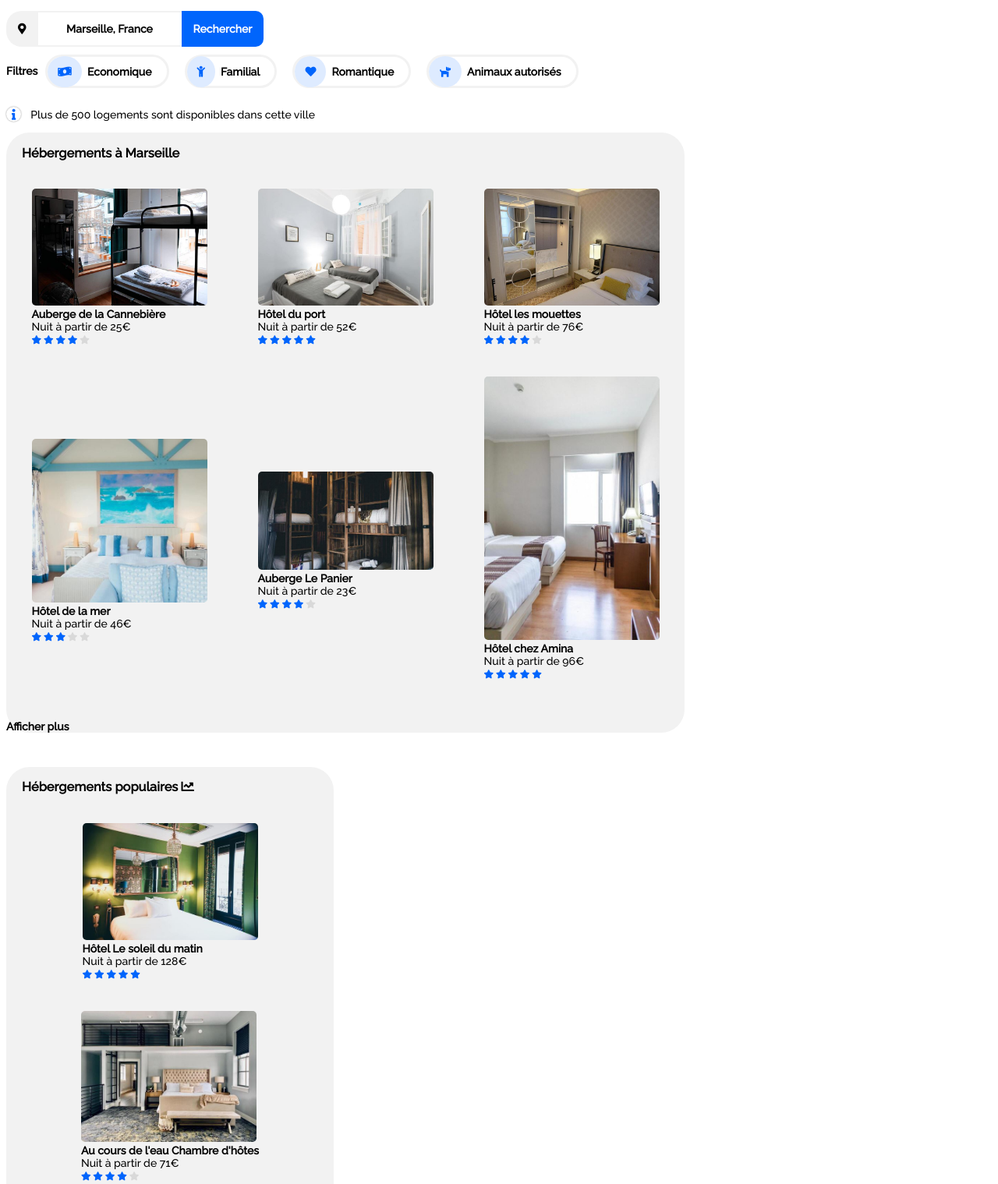
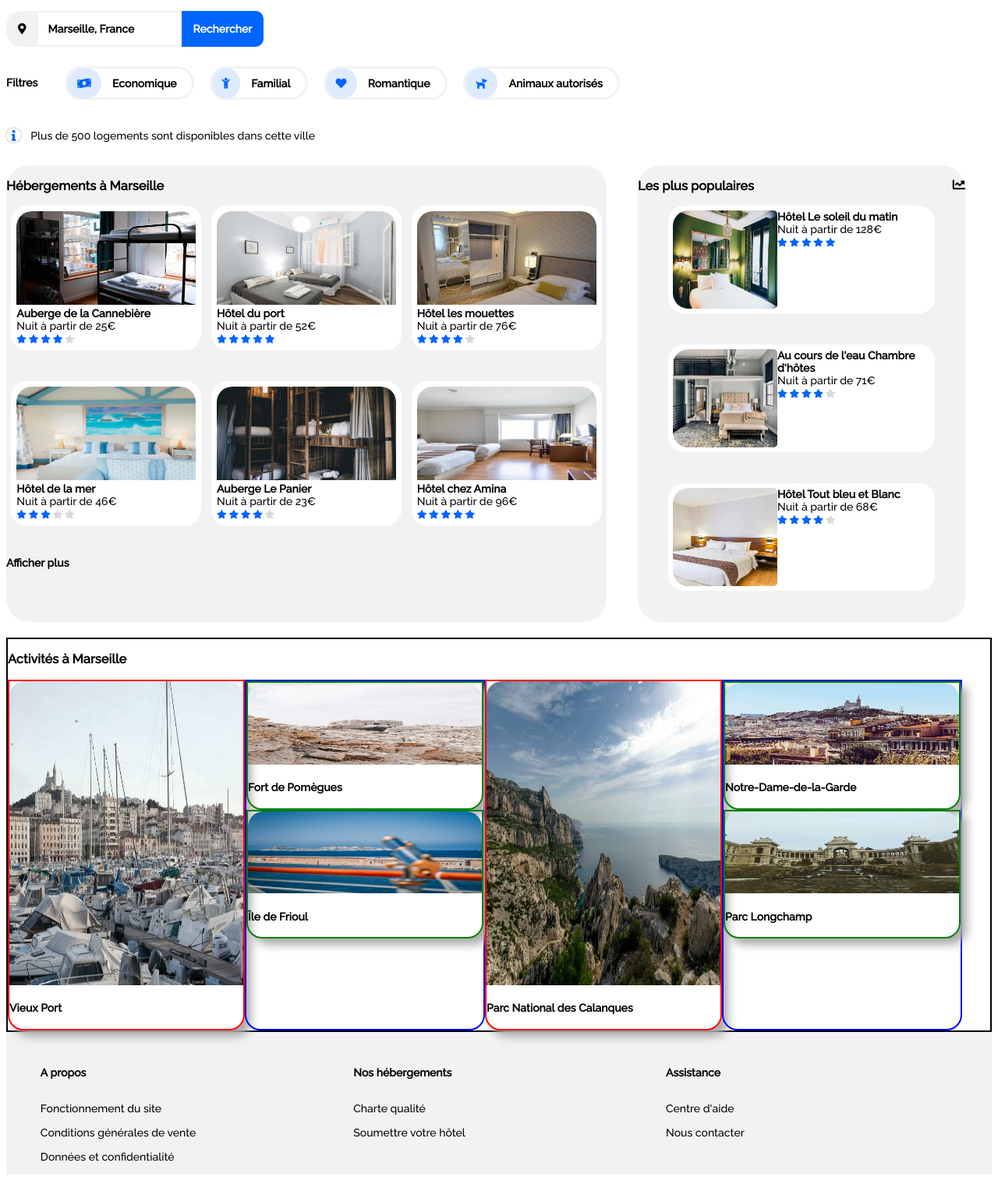
Before and after one commit to BriceDO/BriceDobrowolski_2_01032021, a plain HTML site: page index.html in a window 1280 px wide. Shown: the part 140-1659 px from the top of the page at 78% size. Drawn offline with Linux system fonts and the light colour scheme.

Commit message:
section "activités et images" à finir

```diff
--- a/index.html
+++ b/index.html
@@ -34,10 +34,10 @@
             <a id="boutton-inscrire" href="#">S'inscrire</a>
         </div>
     </header>
-    <aside>
+    <div id="Titre">
         <h3>Trouvez votre hébergement pour des vacances de rêves</h3>
-        <p>En plein centre ville ou en pleine nature</p>
-    </aside>
+        <p></p>En plein centre ville ou en pleine nature</p>
+    </div>
     <br>
     <!-- 3. Barre de recherche et Filtres -->
     <section id="barre-recherche">
@@ -51,10 +51,10 @@
     </section>
     <section id="filtre">
         <h4>Filtres</h4>
-            <a href="" ><span id="eco">&nbsp;&nbsp;Economique</span></a>
-            <a href="" ><span id="fam"></span>&nbsp;&nbsp;Familial</span></a>
-            <a href="" ><span id="rom"></span>&nbsp;&nbsp;Romantique</span></a>
-            <a href="" ><span id="ani"></span>&nbsp;&nbsp;Animaux autorisés</span></a>
+        <a href=""><span id="eco">&nbsp;&nbsp;&nbsp;&nbsp;Economique</span></a>
+        <a href=""><span id="fam"></span>&nbsp;&nbsp;&nbsp;&nbsp;Familial</span></a>
+        <a href=""><span id="rom"></span>&nbsp;&nbsp;&nbsp;&nbsp;Romantique</span></a>
+        <a href=""><span id="ani"></span>&nbsp;&nbsp;&nbsp;&nbsp;Animaux autorisés</span></a>
     </section>
     <aside>
         <p><i class="fas fa-info"></i>Plus de 500 logements sont disponibles dans cette ville</p>
@@ -85,7 +85,8 @@
                 <div>
                     <img src="images\hebergements\4_small\fred-kleber-gTbaxaVLvsg-unsplash.jpg" alt="">
                     <br>
-                    <b>Hôtel du port</b><br>
+                    <b>Hôtel du port</b>
+                    <br>
                     Nuit à partir de 52€<br>
                     <span id="classment">
                         <span style="font-size: 0.8em; color: #0065fc;">
@@ -159,7 +160,7 @@
                             <i class="fas fa-star"></i>
                             <i class="fas fa-star"></i>
                             <i class="fas fa-star"></i>
-                            <i class="fas fa-star"></i><br><br><br>
+                            <i class="fas fa-star"></i>
                         </span>
                     </span>
                 </div>
@@ -169,14 +170,13 @@
         <!-- 4.2 Hébergements populaires -->
         <div class="panneau-hebergement-populaire">
             <h3>
-                Hébergements populaires
+                Les plus populaires
                 <i class="fas fa-chart-line"></i>
             </h3>
 
             <section id=conteneur-hebergement-populaire>
                 <div>
                     <img src="images\hebergements\4_small\emile-guillemot-Bj_rcSC5XfE-unsplash.jpg" alt="">
-                    <br>
                     <b>Hôtel Le soleil du matin</b><br>
                     Nuit à partir de 128€<br>
                     <span id="classment">
@@ -191,7 +191,7 @@
                 </div>
                 <div>
                     <img src="images\hebergements\4_small\aw-creative-VGs8z60yT2c-unsplash.jpg" alt="">
-                    <br>
+
                     <b>Au cours de l'eau Chambre d'hôtes</b><br>
                     Nuit à partir de 71€<br>
                     <span id="classment">
@@ -208,7 +208,7 @@
                 </div>
                 <div>
                     <img src="images\hebergements\4_small\febrian-zakaria-sjvU0THccQA-unsplash.jpg" alt="">
-                    <br>
+
                     <b>Hôtel Tout bleu et Blanc</b><br>
                     Nuit à partir de 68€<br>
                     <span id="classment">
@@ -228,12 +228,13 @@
     </section>
     <!-- 5. Activités à Marseille -->
     <div class="panneau-activite">
-        <h3 id="menu-activite">Activités à Marseille</h3>
+        <h3>Activités à Marseille</h3>
         <section id="conteneur-activites">
-            <div>
+            <div id="article1">
                 <img src="images\activites\4_small\reno-laithienne-QUgJhdY5Fyk-unsplash.jpg" alt="">
                 <h4>Vieux Port</h4>
             </div>
+            <div id="article2">
                 <div>
                     <img src="images\activites\4_small\paul-hermann-QFTrLdQIRhI-unsplash.jpg" alt="">
                     <h4>Fort de Pomègues</h4>
@@ -242,10 +243,12 @@
                     <img src="images\activites\4_small\kevin-hikari-rV_Qd1l-VXg-unsplash.jpg" alt="">
                     <h4>Île de Frioul</h4>
                 </div>
-            <div>
+            </div>
+            <div id="article1">
                 <img src="images\activites\4_small\kilyan-sockalingum-NR8-cBCN3aI-unsplash.jpg" alt="">
                 <h4>Parc National des Calanques</h4>
             </div>
+            <div id="article2">
                 <div>
                     <img src="images\activites\4_small\florian-wehde-xW9e8gdotxI-unsplash.jpg" alt="">
                     <h4>Notre-Dame-de-la-Garde</h4>
@@ -254,17 +257,26 @@
                     <img src="images\activites\4_small\lena-paulin-wH2-EJoDcV0-unsplash.jpg" alt="">
                     <h4>Parc Longchamp</h4>
                 </div>
+            </div>
         </section>
     </div>
     <footer>
         <!-- Pied de Page -->
         <div id="footer-a-propos">
-            <a href=""><h4>A propos</h4></a>
+            <a href="">
+                <h4>A propos</h4>
+            </a>
             <nav>
                 <ul>
-                    <a href=""><li>Fonctionnement du site</li></a>
-                    <a href=""><li>Conditions générales de vente</li></a>
-                    <a href=""><li>Données et confidentialité</li></a>
+                    <a href="#">
+                        <li>Fonctionnement du site</li>
+                    </a>
+                    <a href="#">
+                        <li>Conditions générales de vente</li>
+                    </a>
+                    <a href="#">
+                        <li>Données et confidentialité</li>
+                    </a>
                 </ul>
             </nav>
         </div>
@@ -272,8 +284,12 @@
             <h4>Nos hébergements</h4>
             <nav>
                 <ul>
-                    <a href=""><li>Charte qualité</li></a>
-                    <a href=""><li>Soumettre votre hôtel</li></a>
+                    <a href="#">
+                        <li>Charte qualité</li>
+                    </a>
+                    <a href="#">
+                        <li>Soumettre votre hôtel</li>
+                    </a>
                 </ul>
             </nav>
         </div>
@@ -281,8 +297,12 @@
             <h4>Assistance</h4>
             <nav>
                 <ul>
-                    <a href=""><li>Centre d'aide</li></a>
-                    <a href=""><li>Nous contacter</li></a>
+                    <a href="#">
+                        <li>Centre d'aide</li>
+                    </a>
+                    <a href="#">
+                        <li>Nous contacter</li>
+                    </a>
                 </ul>
             </nav>
             </container>
--- a/style.css
+++ b/style.css
@@ -1,23 +1,27 @@
 a{
     text-decoration: none;
+    color: black;
 }
 
 #conteneur-navigation{
+    display: flex;
     position: absolute;
-    display: flex;
-    top: 5px;
-    right: 10px;
+    right: 0;
 }
 
 #navigation ul li:hover{
     border-top: 2px solid #0065FC ;
     color: #0065FC;
-    padding-top: 16px;
+    padding-top: 20px;
 }
 
 header{
     display: flex;
     font-size: 0.9rem;
+}
+
+header title{
+    padding-bottom: 15px;
 }
 
 #conteneur-navigation ul{
@@ -27,26 +31,29 @@ header{
 
 #conteneur-navigation ul li{
     display: inline;
-    padding-inline: 20px;
+    padding-inline: 40px;
 
 }
 
 #boutton-inscrire{
     color:  #0065FC;
-    padding-inline: 20px;
+    padding-inline: 40px;
     margin-top: 12px;
     font-weight: bold;
 }
 
 body{
+
     font-family: 'Raleway', sans-serif;
     font-size: 14px;
+
 }
 
 /* BARRE DE RECHERCHE */
 
 #barre-recherche{
     display: flex;
+    padding-bottom: 15px;
 }
 
 #filtre a{
@@ -58,7 +65,7 @@ input{
     border-style: solid;
     box-shadow: 0em;
     padding: 13px;
-    text-align: center;
+    text-align: left;
     border-right: none;
     border-left: none;
     border-color: #F2F2F2;
@@ -92,6 +99,11 @@ input{
     display: flex;
     flex-wrap: wrap;
     align-items: center;
+    padding-bottom: 12px;
+}
+
+#filtre h4{
+    padding-right: 25px;
 }
 
 #filtre a{
@@ -109,10 +121,6 @@ input{
 
 }
 
-#eco{
-
-
-}
 #eco::before{
     font-family: 'Font Awesome 5 Free';
 	content: "\f53a";
@@ -157,6 +165,10 @@ input{
 
 /* INFORMATION */
 
+aside :nth-child(1){
+    padding-bottom: 15px;
+}
+
 aside :nth-child(1) i{
     color: #0065FC;
     display: inline-block;
@@ -167,27 +179,23 @@ aside :nth-child(1) i{
 
 }
 
+/*HEBERGEMENT-MARSEILLE */
+
 #conteneur-hebergement{
     display: flex;
     flex-wrap: wrap;
 }
 
 .panneau-hebergement-ville{
-    width: 870px;
-    background-color:  #F2F2F2;
-    margin-right: 3.50%;
-    margin-bottom: 3.50%;
-    border-radius: 30px;
-}
-
-.panneau-hebergement-populaire{
-    width: 420px;
+    margin-right: 40px;
+    width: 770px;
     background-color:  #F2F2F2;
     border-radius: 30px;
 }
 
-#conteneur-hebergement div h3{
-    padding-left: 20px;
+.panneau-hebergement-ville div{
+    border: solid white 3px;
+    padding: 4px;
 }
 
 #conteneur-hebergement-ville{
@@ -197,6 +205,31 @@ aside :nth-child(1) i{
     align-items: center;
 }
 
+#conteneur-hebergement-ville div{
+    background-color: white;
+    border-radius: 20px;
+    margin-bottom: 40px;
+ }
+
+ #conteneur-hebergement-ville img{
+    width: 230px;
+	height: 120px;
+    border-top-left-radius: 20px;
+    border-top-right-radius:20px;
+}
+
+
+/* HEBERGEMENT-POPULAIRE */
+
+.panneau-hebergement-populaire{
+    width: 420px;
+    background-color:  #F2F2F2;
+    border-radius: 30px;
+}
+
+.panneau-hebergement-populaire h3 i{
+    float: right;
+}
 
 #conteneur-hebergement-populaire{
     display: flex;
@@ -204,38 +237,79 @@ aside :nth-child(1) i{
     justify-content: space-around;
     flex-wrap: wrap;
     align-items: center;
-
-}
-
-#conteneur-hebergement-ville div{
-   padding: 20px;
 }
 
 #conteneur-hebergement-populaire div{
-    padding: 20px;
+    padding: 6px;
+    background-color: white;
+    border-radius: 20px;
+    margin-bottom: 40px;
+    width: 330px;
 }
 
 #conteneur-hebergement-populaire img{
-    width: 225px;
     border-radius: 5px;
+    border-top-left-radius: 20px;
+    border-bottom-left-radius: 20px;
+    width: 134px;
+	height: 126px;
+    float: left;
+    max-width: 100%;
 }
-#conteneur-hebergement-ville img{
-    width: 225px;
-    border-radius: 5px;
+
+/* ACTIVITES */
+
+.panneau-activite {
+    border: solid black 2px;
+    margin-top: 20px;
 }
 
 #conteneur-activites{
-    justify-content: center;
     display: flex;
     flex-flow: wrap;
 }
 
+
 #conteneur-activites div{
-    width: 250px;
+    border-bottom-left-radius: 20px;
+    border-bottom-right-radius: 20px;
+
 }
-#conteneur-activites div img{
-    width: 200px;
+
+#article1{
+
+    border: solid red 2px;
+    box-shadow: 8px 8px 12px #aaa;
 }
+
+#article1 img{
+    border-top-left-radius: 20px;
+    border-top-right-radius: 20px;
+    width: 300px;
+    height: 390px;
+}
+
+#article2{
+    border: solid blue 2px;
+
+
+}
+
+#article2 div{
+    border: solid green 2px;
+    box-shadow: 8px 8px 12px #aaa;
+
+}
+
+#article2 img{
+    border-top-left-radius: 20px;
+    border-top-right-radius: 20px;
+    width: 300px;
+    height: 105px;
+}
+
+/* FOOTER */
+
 footer{
     text-decoration: none;
     display: flex;
```
Lines whose indentation alone changed are shown as unchanged.
